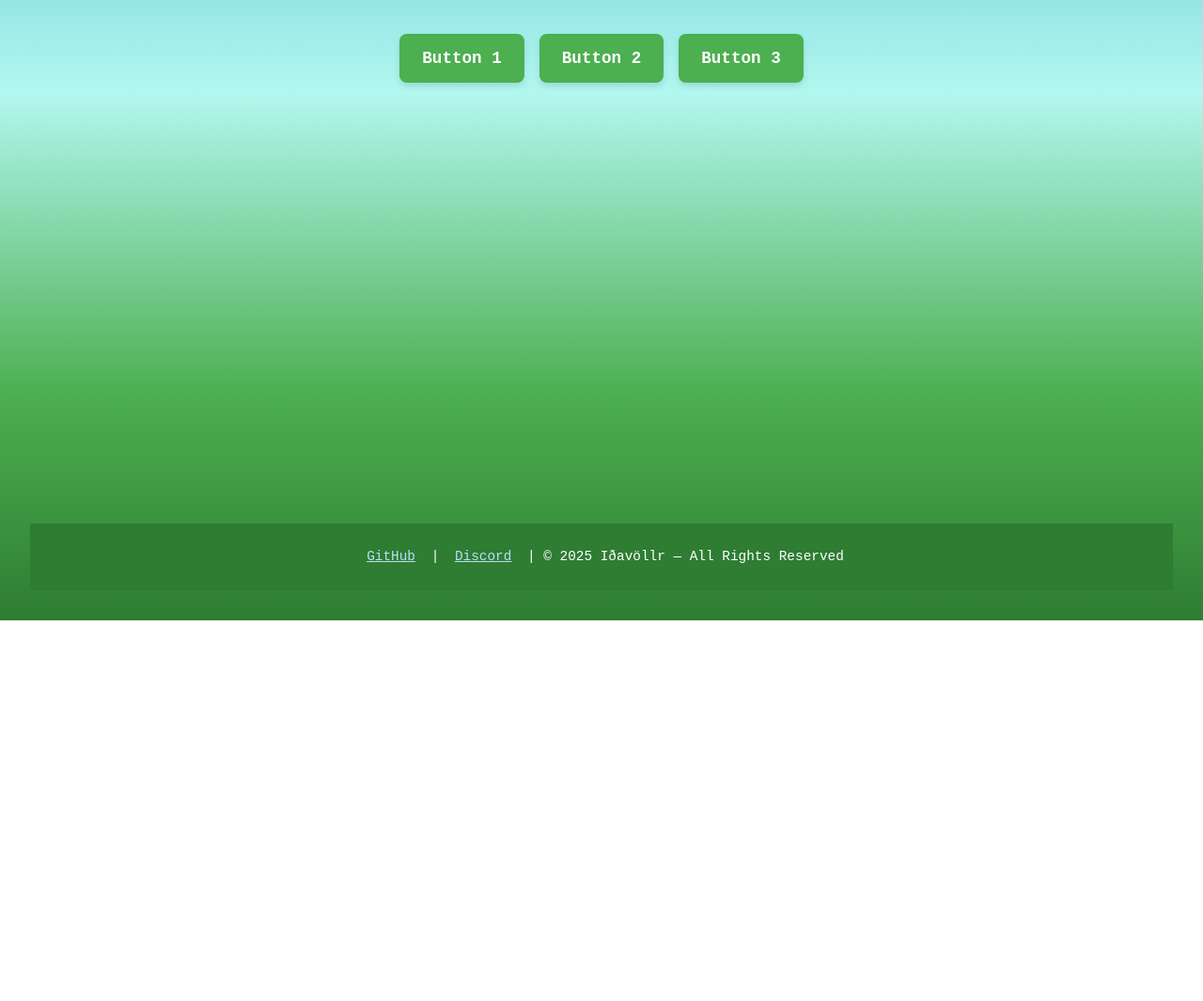
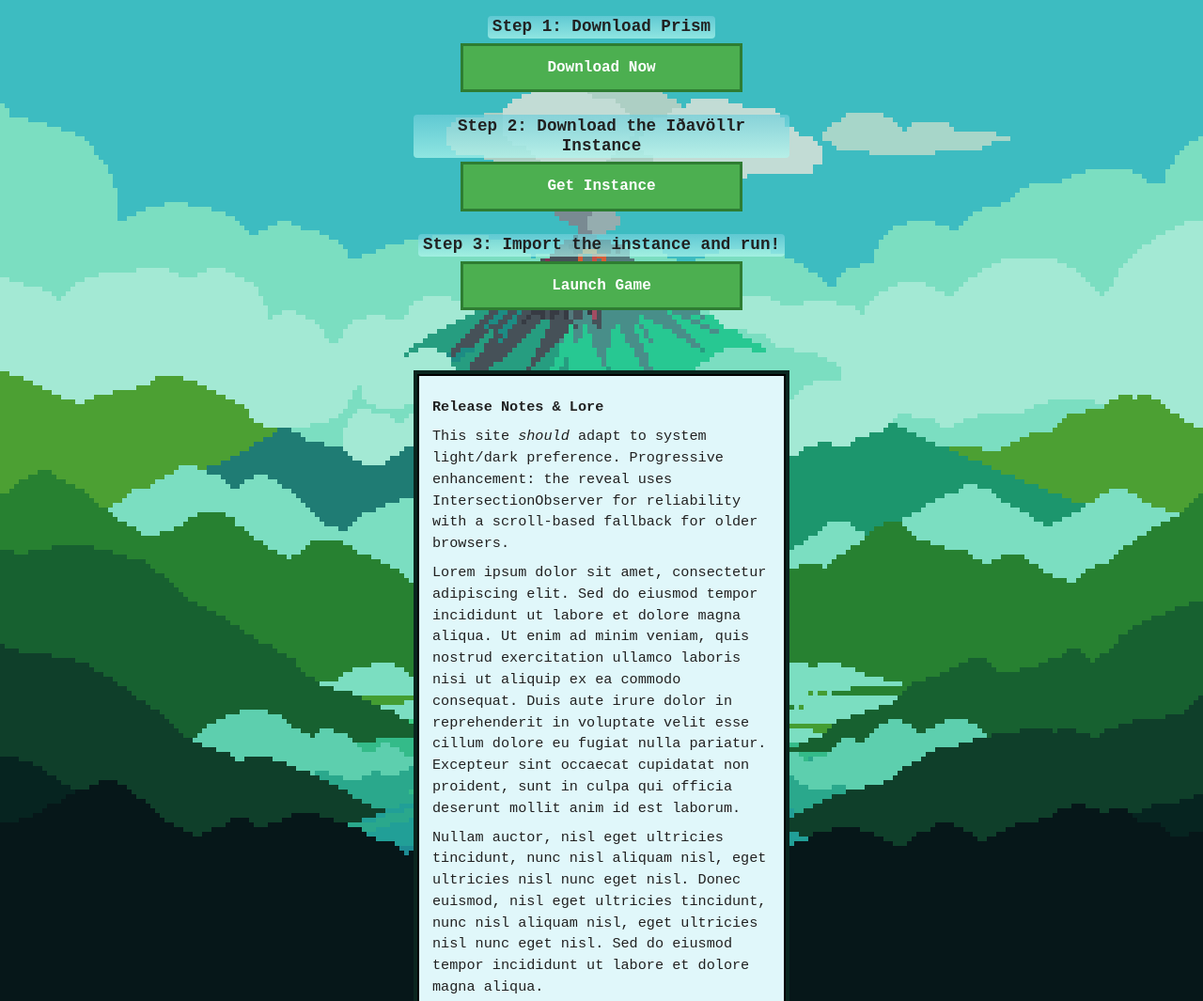
Before and after one commit to Ithavollr/Ithavollr.github.io, a website: page index.html in a window 1280 px wide. Shown: the part 140-1205 px from the top of the page at 94% size. Before the commit the page ends 800 px from the top, so only its background shows below. Drawn offline with Linux system fonts and the light colour scheme.

Commit message:
page updated

```diff
--- a/index.html
+++ b/index.html
@@ -4,8 +4,11 @@
   <meta charset="UTF-8" />
   <meta name="viewport" content="width=device-width, initial-scale=1.0"/>
   <title>Iðavöllr</title>
+  <link rel="icon" type="image/png" href="favicon.png">
+  <link rel="stylesheet" href="villager.css">
+
   <style>
-    /* Base Styles & Theme Palette */
+  /* Pixel Art Theme Palette */
   :root {
     --sky-blue: #6ECEDA;
     --cloud-blue: #B2F7EF;
@@ -16,89 +19,148 @@
     --text-dark: #212121;
     --button-bg: #4CAF50;
     --button-hover: #388E3C;
-      --footer-bg: #2E7D32;
     --footer-text: #FFFFFF;
+    --textbox-bg: #E0F7FA;
+    --textbox-border: #0A261F;
+    --page-bg: #0A1718;
+    --label-bg: #1B5E20;
   }
 
   * {
     margin: 0;
     padding: 0;
     box-sizing: border-box;
+    font-family: 'Courier New', Courier, monospace;
+    image-rendering: pixelated;
+    -webkit-font-smoothing: none;
+    -moz-osx-font-smoothing: grayscale;
+    text-rendering: optimizeSpeed;
   }
 
   body {
-      font-family: 'Courier New', Courier, monospace;
-      background: linear-gradient(to bottom, var(--sky-blue) 0%, var(--cloud-blue) 30%, var(--grass-green) 70%, var(--forest-green) 100%);
+    background: url('background.png') no-repeat center top;
+    background-size: 100% auto; /* 👈 KEY CHANGE: Fill width, preserve aspect ratio */
+    background-attachment: scroll;
+    background-color: var(--page-bg); /* Fills any vertical overflow */
     color: var(--text-dark);
-      line-height: 1.6;
+    line-height: 1.4;
     min-height: 100vh;
     display: flex;
     flex-direction: column;
     align-items: center;
     padding: 2rem;
     text-align: center;
+    font-size: 1rem;
+    overflow-x: hidden;
   }
 
-    /* Header Banner */
+  /* Banner */
   .banner {
-      font-size: 2.5rem;
+    font-size: 2rem;
     font-weight: bold;
     margin: 1.5rem 0;
-      text-shadow: 2px 2px 4px rgba(0,0,0,0.3);
     letter-spacing: 1px;
   }
 
-    /* Button Container */
+  /* Button Container - Vertical Stack */
   .button-container {
     display: flex;
-      gap: 1rem;
-      flex-wrap: wrap;
-      justify-content: center;
+    flex-direction: column;
+    gap: 1.5rem;
     margin: 2rem 0;
+    align-items: center;
+    width: 100%;
+    max-width: 400px;
+  }
+
+  .btn-label {
+    font-size: 1.1rem;
+    font-weight: bold;
+    margin-bottom: 0.3rem;
+    text-align: center;
+    display: inline-block;
+    padding: 0.1rem 0.3rem;
+    background: linear-gradient(to bottom, rgba(110, 206, 218, 0.7), rgba(178, 247, 239, 0.7)); /* Semi-transparent cloud gradient */
+    color: #212121;
+    border-radius: 4px;
+    line-height: 1.2;
   }
 
   .btn {
     padding: 0.75rem 1.5rem;
-      font-size: 1.1rem;
+    font-size: 1rem;
     font-weight: bold;
     background-color: var(--button-bg);
     color: white;
-      border: none;
-      border-radius: 8px;
+    border: 3px solid #2E7D32;
+    border-radius: 0;
     cursor: pointer;
-      transition: all 0.3s ease;
-      box-shadow: 0 4px 6px rgba(0,0,0,0.1);
+    transition: all 0.2s ease;
+    box-shadow: none;
     text-decoration: none;
     display: inline-block;
+    width: 100%;
+    max-width: 300px;
+    text-align: center;
   }
 
   .btn:hover {
     background-color: var(--button-hover);
-      transform: translateY(-2px);
-      box-shadow: 0 6px 8px rgba(0,0,0,0.15);
+    transform: scale(1.02);
+    border-color: #1B5E20;
   }
 
-    /* Footer */
-    footer {
-      margin-top: auto;
-      padding: 1.5rem 0;
-      background-color: var(--footer-bg);
-      width: 100%;
-      text-align: center;
-      color: var(--footer-text);
-      font-size: 0.9rem;
+  .btn:active {
+    transform: scale(0.98);
   }
 
-    footer a {
+  /* Classic 90s RPG Text Box */
+  .rpg-textbox {
+    margin-top: 2rem;
+    padding: 1rem;
+    background-color: var(--textbox-bg);
+    border: 4px solid var(--textbox-border);
+    border-radius: 0;
+    max-width: 400px;
+    text-align: left;
+    font-size: 0.95rem;
+    line-height: 1.5;
+    box-shadow: inset 0 0 0 2px #000000;
+    word-wrap: break-word;
+  }
+
+  .rpg-textbox p {
+    margin: 0.5rem 0;
+  }
+
+  /* Footer - Plain Text with Highlighted Background */
+  .footer-text {
+    margin-top: auto;
+    padding: 1rem 0;
+    text-align: center;
+    font-size: 0.85rem;
+    width: 100%;
+  }
+
+  .footer-highlight {
+    display: inline-block;
+    background-color: var(--label-bg);
+    color: var(--footer-text);
+    padding: 0.1rem 0.3rem;
+    line-height: 1.2;
+  }
+
+  .footer-highlight a {
     color: #BBDEFB;
     text-decoration: underline;
     margin: 0 0.5rem;
   }
 
-    footer a:hover {
+  .footer-highlight a:hover {
     color: #E3F2FD;
   }
 </style>
+
 </head>
 <body>
   <!-- Banner -->
@@ -106,18 +168,70 @@
 
   <!-- Buttons -->
   <div class="button-container">
-    <a href="#" class="btn">Button 1</a>
-    <a href="#" class="btn">Button 2</a>
-    <a href="#" class="btn">Button 3</a>
+    <div>
+      <div class="btn-label">Step 1: Download Prism</div>
+      <a href="#" class="btn">Download Now</a>
     </div>
 
-  <!-- Footer -->
-  <footer>
+    <div>
+      <div class="btn-label">Step 2: Download the Iðavöllr Instance</div>
+      <a href="#" class="btn">Get Instance</a>
+    </div>
+
+    <div>
+      <div class="btn-label">Step 3: Import the instance and run!</div>
+      <a href="#" class="btn">Launch Game</a>
+    </div>
+  </div>
+
+  <!-- Classic 90s RPG Text Box with Lorem Ipsum -->
+  <div class="rpg-textbox">
+    <p><strong>Release Notes & Lore</strong></p>
     <p>
+      This site <em>should</em> adapt to system light/dark preference.
+      Progressive enhancement: the reveal uses IntersectionObserver for reliability with a scroll-based fallback for older browsers.
+    </p>
+    <p>
+      Lorem ipsum dolor sit amet, consectetur adipiscing elit. Sed do eiusmod tempor incididunt ut labore et dolore magna aliqua.
+      Ut enim ad minim veniam, quis nostrud exercitation ullamco laboris nisi ut aliquip ex ea commodo consequat.
+      Duis aute irure dolor in reprehenderit in voluptate velit esse cillum dolore eu fugiat nulla pariatur.
+      Excepteur sint occaecat cupidatat non proident, sunt in culpa qui officia deserunt mollit anim id est laborum.
+    </p>
+    <p>
+      Nullam auctor, nisl eget ultricies tincidunt, nunc nisl aliquam nisl, eget ultricies nisl nunc eget nisl.
+      Donec euismod, nisl eget ultricies tincidunt, nunc nisl aliquam nisl, eget ultricies nisl nunc eget nisl.
+      Sed do eiusmod tempor incididunt ut labore et dolore magna aliqua.
+    </p>
+    <p>
+      More lorem ipsum to ensure scrolling beyond the background image:
+      Fusce dapibus, tellus ac cursus commodo, tortor mauris condimentum nibh, ut fermentum massa justo sit amet risus.
+      Cras mattis consectetur purus sit amet fermentum. Aenean lacinia bibendum nulla sed consectetur.
+    </p>
+    <p>
+      Lorem ipsum dolor sit amet, consectetur adipiscing elit. Sed do eiusmod tempor incididunt ut labore et dolore magna aliqua.
+      Ut enim ad minim veniam, quis nostrud exercitation ullamco laboris nisi ut aliquip ex ea commodo consequat.
+      Duis aute irure dolor in reprehenderit in voluptate velit esse cillum dolore eu fugiat nulla pariatur.
+      Excepteur sint occaecat cupidatat non proident, sunt in culpa qui officia deserunt mollit anim id est laborum.
+    </p>
+    <p>
+      Nullam auctor, nisl eget ultricies tincidunt, nunc nisl aliquam nisl, eget ultricies nisl nunc eget nisl.
+      Donec euismod, nisl eget ultricies tincidunt, nunc nisl aliquam nisl, eget ultricies nisl nunc eget nisl.
+      Sed do eiusmod tempor incididunt ut labore et dolore magna aliqua.
+    </p>
+    <p>
+      More lorem ipsum to ensure scrolling beyond the background image:
+      Fusce dapibus, tellus ac cursus commodo, tortor mauris condimentum nibh, ut fermentum massa justo sit amet risus.
+      Cras mattis consectetur purus sit amet fermentum. Aenean lacinia bibendum nulla sed consectetur.
+    </p>
+  </div>
+
+  <!-- Footer - Highlighted Text Only -->
+  <div class="footer-text">
+    <span class="footer-highlight">
       <a href="https://github.com/ithavollr" target="_blank">GitHub</a> |
       <a href="https://discord.com" target="_blank">Discord</a> |
       © 2025 Iðavöllr — All Rights Reserved
-    </p>
-  </footer>
+    </span>
+  </div>
 </body>
 </html>
--- /dev/null
+++ b/villager.css
@@ -0,0 +1,152 @@
+
+  /* Pixel Art Theme Palette */
+  :root {
+    --sky-blue: #6ECEDA;
+    --cloud-blue: #B2F7EF;
+    --grass-green: #4CAF50;
+    --forest-green: #2E7D32;
+    --earth-brown: #8D6E63;
+    --volcano-grey: #616161;
+    --text-dark: #212121;
+    --button-bg: #4CAF50;
+    --button-hover: #388E3C;
+    --footer-text: #FFFFFF;
+    --textbox-bg: #E0F7FA;
+    --textbox-border: #0A261F;
+    --page-bg: #0A1718;
+    --label-bg: #1B5E20;
+  }
+
+  * {
+    margin: 0;
+    padding: 0;
+    box-sizing: border-box;
+    font-family: 'Courier New', Courier, monospace;
+    image-rendering: pixelated;
+    -webkit-font-smoothing: none;
+    -moz-osx-font-smoothing: grayscale;
+    text-rendering: optimizeSpeed;
+  }
+
+  body {
+    background: url('background.png') no-repeat center top;
+    background-size: 100% auto; /* 👈 KEY CHANGE: Fill width, preserve aspect ratio */
+    background-attachment: scroll;
+    background-color: var(--page-bg); /* Fills any vertical overflow */
+    color: var(--text-dark);
+    line-height: 1.4;
+    min-height: 100vh;
+    display: flex;
+    flex-direction: column;
+    align-items: center;
+    padding: 2rem;
+    text-align: center;
+    font-size: 1rem;
+    overflow-x: hidden;
+  }
+
+  /* Banner */
+  .banner {
+    font-size: 2rem;
+    font-weight: bold;
+    margin: 1.5rem 0;
+    letter-spacing: 1px;
+  }
+
+  /* Button Container - Vertical Stack */
+  .button-container {
+    display: flex;
+    flex-direction: column;
+    gap: 1.5rem;
+    margin: 2rem 0;
+    align-items: center;
+    width: 100%;
+    max-width: 400px;
+  }
+
+  .btn-label {
+    font-size: 1.1rem;
+    font-weight: bold;
+    margin-bottom: 0.3rem;
+    text-align: center;
+    display: inline-block;
+    padding: 0.1rem 0.3rem;
+    background: linear-gradient(to bottom, rgba(110, 206, 218, 0.7), rgba(178, 247, 239, 0.7)); /* Semi-transparent cloud gradient */
+    color: #212121;
+    border-radius: 4px;
+    line-height: 1.2;
+  }
+
+  .btn {
+    padding: 0.75rem 1.5rem;
+    font-size: 1rem;
+    font-weight: bold;
+    background-color: var(--button-bg);
+    color: white;
+    border: 3px solid #2E7D32;
+    border-radius: 0;
+    cursor: pointer;
+    transition: all 0.2s ease;
+    box-shadow: none;
+    text-decoration: none;
+    display: inline-block;
+    width: 100%;
+    max-width: 300px;
+    text-align: center;
+  }
+
+  .btn:hover {
+    background-color: var(--button-hover);
+    transform: scale(1.02);
+    border-color: #1B5E20;
+  }
+
+  .btn:active {
+    transform: scale(0.98);
+  }
+
+  /* Classic 90s RPG Text Box */
+  .rpg-textbox {
+    margin-top: 2rem;
+    padding: 1rem;
+    background-color: var(--textbox-bg);
+    border: 4px solid var(--textbox-border);
+    border-radius: 0;
+    max-width: 400px;
+    text-align: left;
+    font-size: 0.95rem;
+    line-height: 1.5;
+    box-shadow: inset 0 0 0 2px #000000;
+    word-wrap: break-word;
+  }
+
+  .rpg-textbox p {
+    margin: 0.5rem 0;
+  }
+
+  /* Footer - Plain Text with Highlighted Background */
+  .footer-text {
+    margin-top: auto;
+    padding: 1rem 0;
+    text-align: center;
+    font-size: 0.85rem;
+    width: 100%;
+  }
+
+  .footer-highlight {
+    display: inline-block;
+    background-color: var(--label-bg);
+    color: var(--footer-text);
+    padding: 0.1rem 0.3rem;
+    line-height: 1.2;
+  }
+
+  .footer-highlight a {
+    color: #BBDEFB;
+    text-decoration: underline;
+    margin: 0 0.5rem;
+  }
+
+  .footer-highlight a:hover {
+    color: #E3F2FD;
+  }
```
Also changed, not shown: simple.html (added, +156 -0 lines), background.png (added), favicon.png (added). Lines whose indentation alone changed are shown as unchanged.
